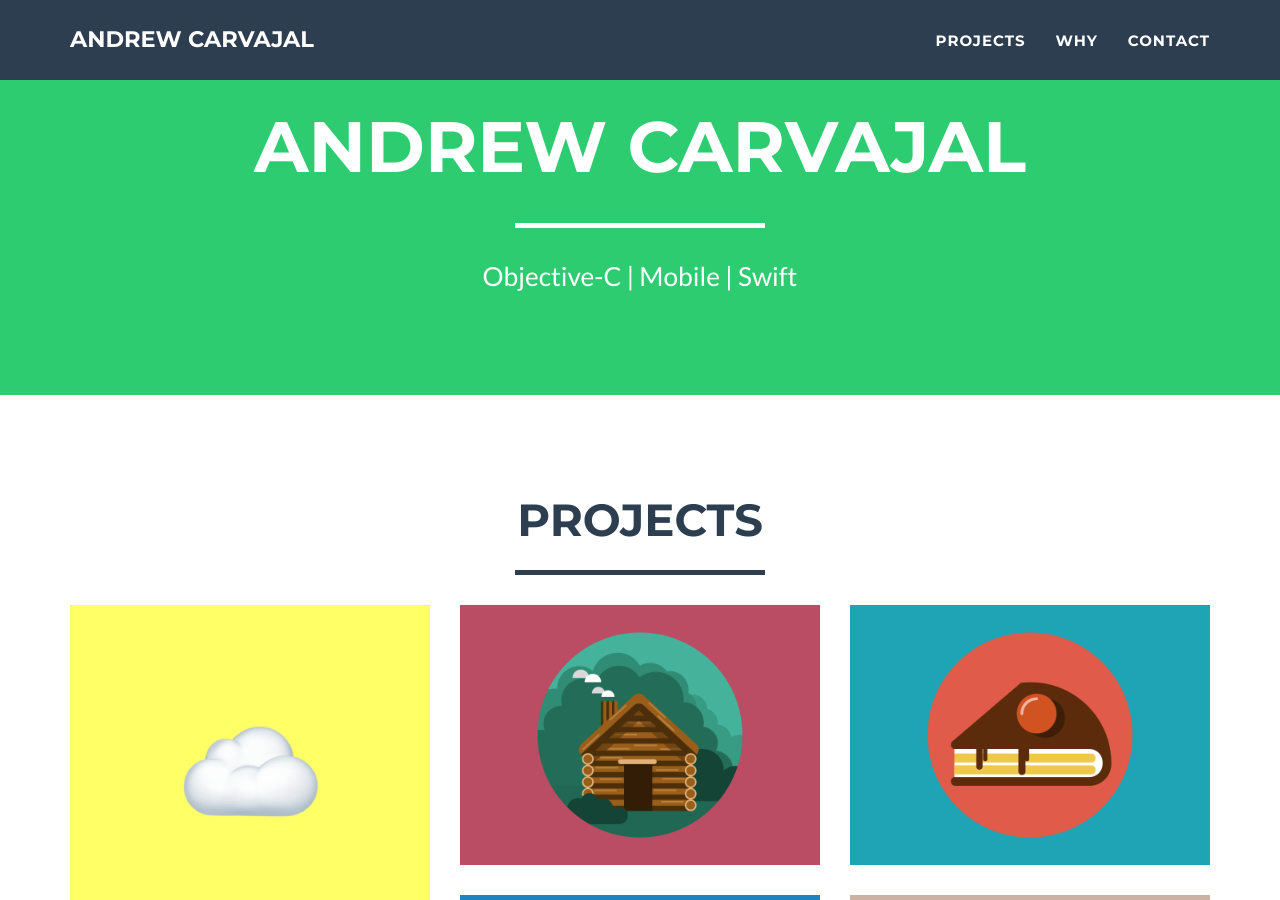
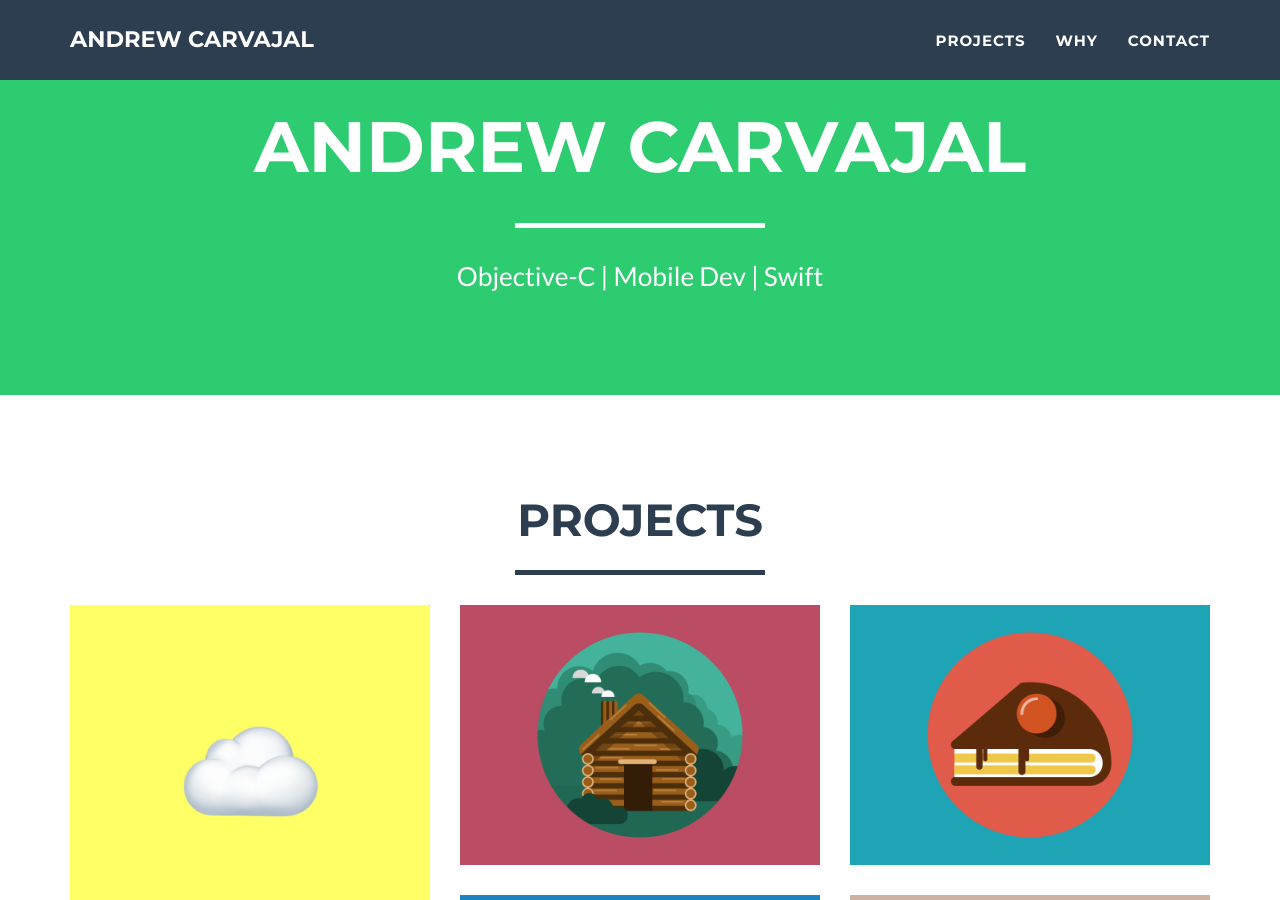
Before and after one commit to andrewcar/andrewcar.github.io, a Jekyll site: the page built from index.html, in a window 1280 px wide and 900 px high, scrolled down 423 px. Built offline with Jekyll 4.4.1, drawn with Linux system fonts in a browser that asks for light colours.

Commit message:
Update _config.yml

```diff
--- a/_config.yml
+++ b/_config.yml
@@ -3,7 +3,7 @@ title: Andrew Carvajal
 email: andrew@appdrew.com
 url: appdrew.com
 description: "iOS Dev in New York building in Swift and Objective-C"
-skills: "Objective-C | Mobile | Swift"
+skills: "Objective-C | Mobile Dev | Swift"
 meta_author: Carvajal Andrew
 
 # Google webmaster tools
```
